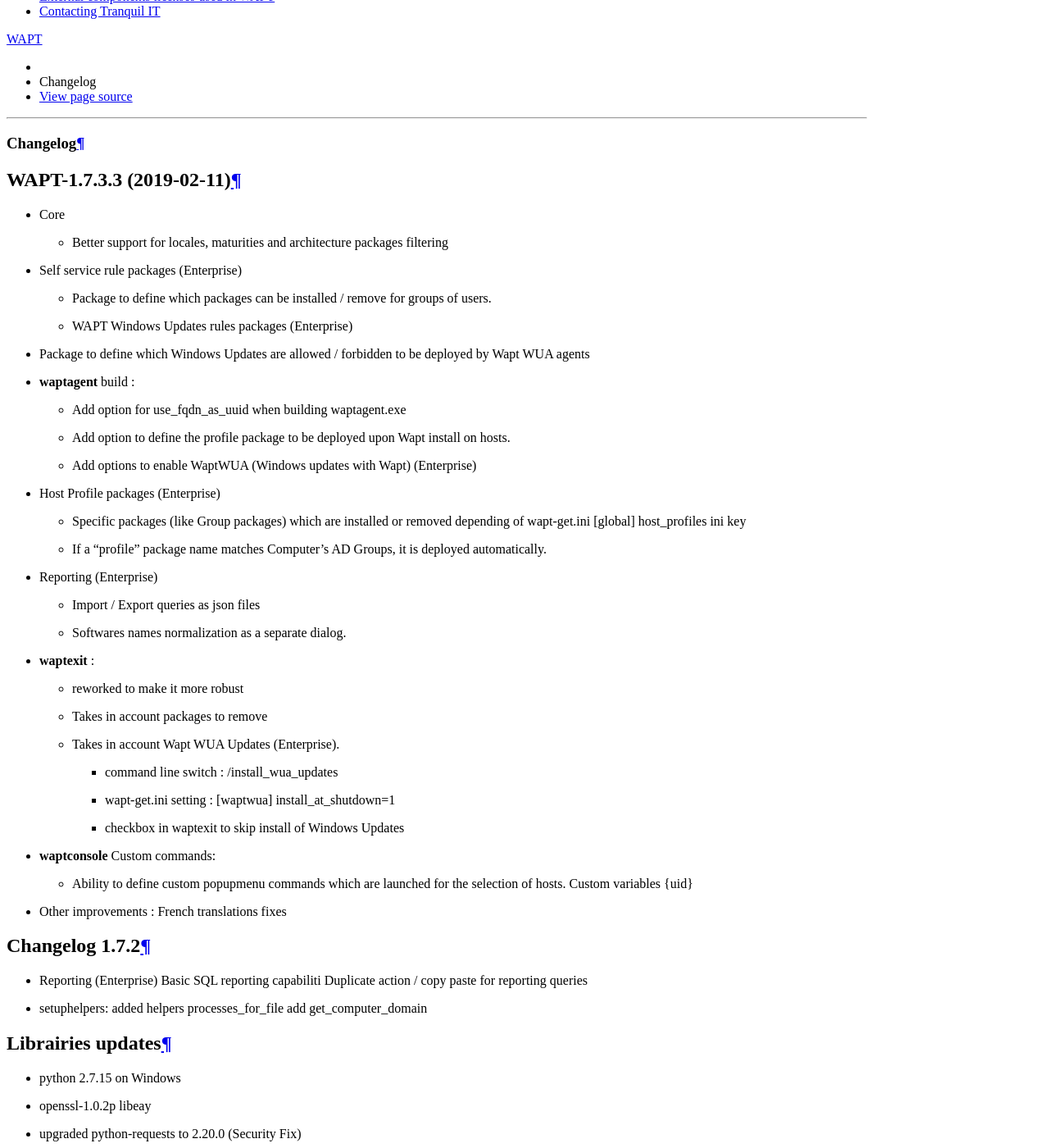
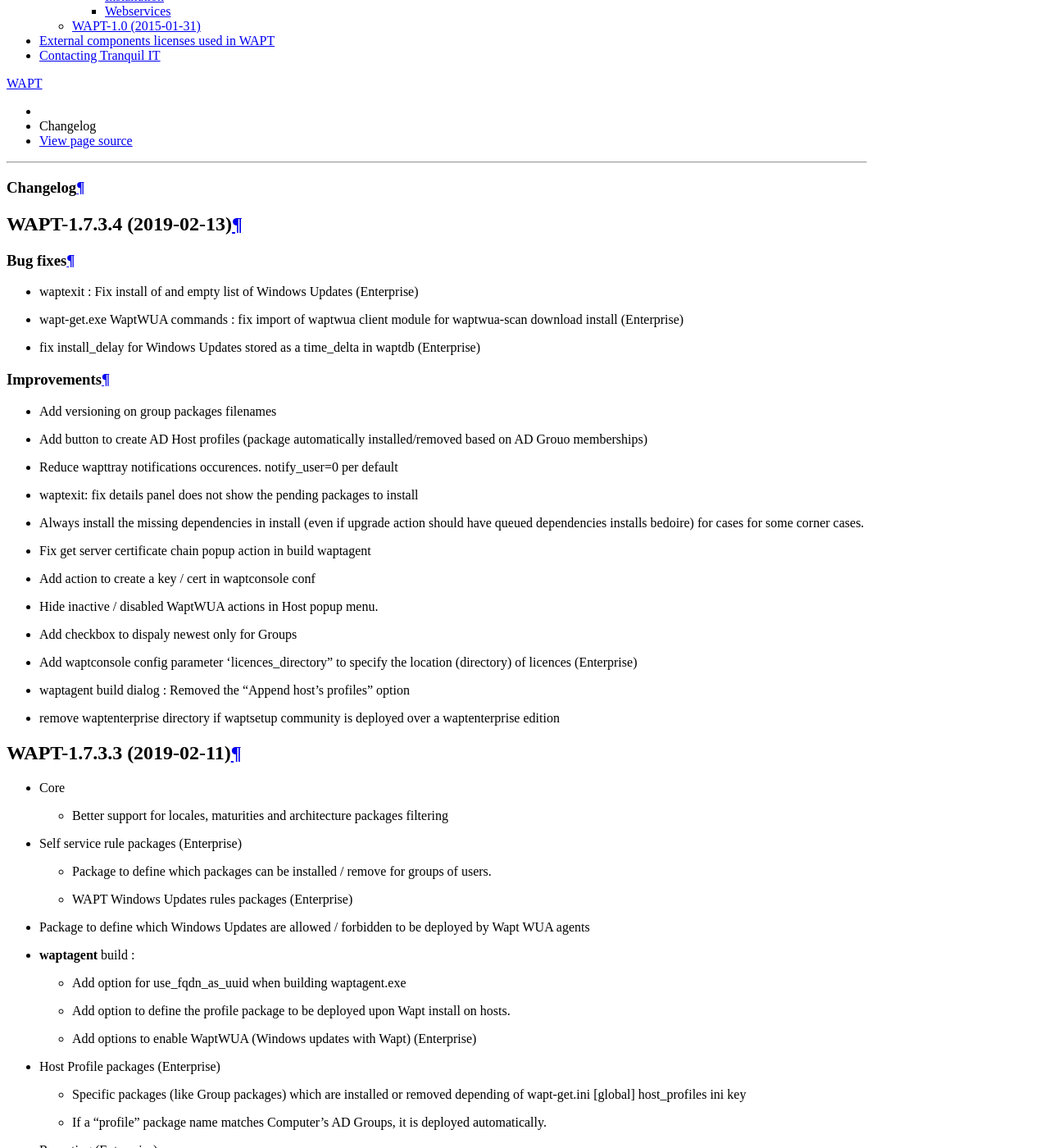
Before and after one commit to tranquilit/WAPT-Documentation, a Sphinx documentation site: the page built from source/wapt-changelog.rst, in a window 1280 px wide and 1400 px high, scrolled down 2622 px. Shown: the whole window at 82% size. Built offline with Sphinx 7.4.7 and the Read the Docs theme 2.0.0, drawn with Linux system fonts in a browser that asks for light colours; some of the changed text lies outside the part shown.

Commit message:
changelog 1.7.3.4

```diff
--- a/source/wapt-changelog.rst
+++ b/source/wapt-changelog.rst
@@ -12,6 +12,45 @@
 Changelog
 =========
 
+WAPT-1.7.3.4 (2019-02-13)
+-------------------------
+
+Bug fixes
++++++++++
+
+* waptexit : Fix install of and empty list of Windows Updates (Enterprise)
+
+* wapt-get.exe WaptWUA commands : fix import of waptwua client module  for waptwua-scan download install (Enterprise)
+
+* fix install_delay for Windows Updates stored as a time_delta in waptdb (Enterprise)
+
+Improvements
+++++++++++++++++++++++++
+
+* Add versioning on group packages filenames
+
+* Add button to create AD Host profiles (package automatically installed/removed based on AD Grouo memberships)
+
+* Reduce wapttray notifications occurences. notify_user=0 per default
+
+* waptexit: fix details panel does not show the pending packages to install
+
+* Always install the missing dependencies in install (even if upgrade action should have queued dependencies installs bedoire) for cases for some corner cases.
+
+* Fix get server certificate chain popup action in build waptagent
+
+* Add action to create a key / cert in waptconsole conf
+
+* Hide inactive / disabled WaptWUA actions in Host popup menu.
+
+* Add checkbox to dispaly newest only for Groups
+
+* Add waptconsole config parameter 'licences_directory" to specify the location (directory) of licences (Enterprise)
+
+* waptagent build dialog : Removed the "Append host's profiles" option
+
+* remove waptenterprise directory if waptsetup community is deployed over a waptenterprise edition
+
 WAPT-1.7.3.3 (2019-02-11)
 -------------------------
 
@@ -72,7 +111,9 @@
 --------------------------
 
 * Reporting (Enterprise)
+
   Basic SQL reporting capabiliti
+
   Duplicate action / copy paste for reporting queries
 
 * setuphelpers: added helpers
@@ -90,7 +131,7 @@
 * upgraded python-requests to 2.20.0 (Security Fix)
 
 
-mprovements
+Improvements
 ------------
 
 * Don't refresh GridHostsForPackage if not needed (Enterprise)
@@ -114,7 +155,9 @@
 * fix wua updates filter logic (Enterprise)
 
 * uninstall host packages if use_hostpackages is set to false
+
   Add a forced update in the task loop when host capabilities have been changed
+
   Include use_host_packages and host_profiles in host's capabilities.
 
 * Fix regression not removing implicit packages.
@@ -130,13 +173,17 @@
 * Fix Audit aborted due to exception: 'NoneType' object is not iterable (Enterprise)
 
 * setuphelpers: Add get_app_path and get_app_install_location
+
   Add fix_wmi procedure to re-register WMI on broken machines
+
   some wmi fallbacks to avoid unregistered machines when WMI is broken on them
 
 * Online wua scans (Enterprise)
 
 * Add a random package_uuid when signing a package metadata which could be used later as a primary key
+
   creates a random package_uuid when installing in DEV mode
+
   creates a random package_uuid when installing a package without package_uuid
 
 * Moved and renamed EnsureWUAUServRunning to setuphelpers
@@ -164,6 +211,7 @@
 * Change default value for upgrade_only_if_not_process_running
 
 * Changed naming of organizational unit packages to remove ambiguity with comma in package name and comma to describe list of packages depends / conflicts
+
   Replace ',' with '_' when editing package. (Enterprise)
 
 * waptexit: add priorities and only_if_not_process_running  command line switches
```
